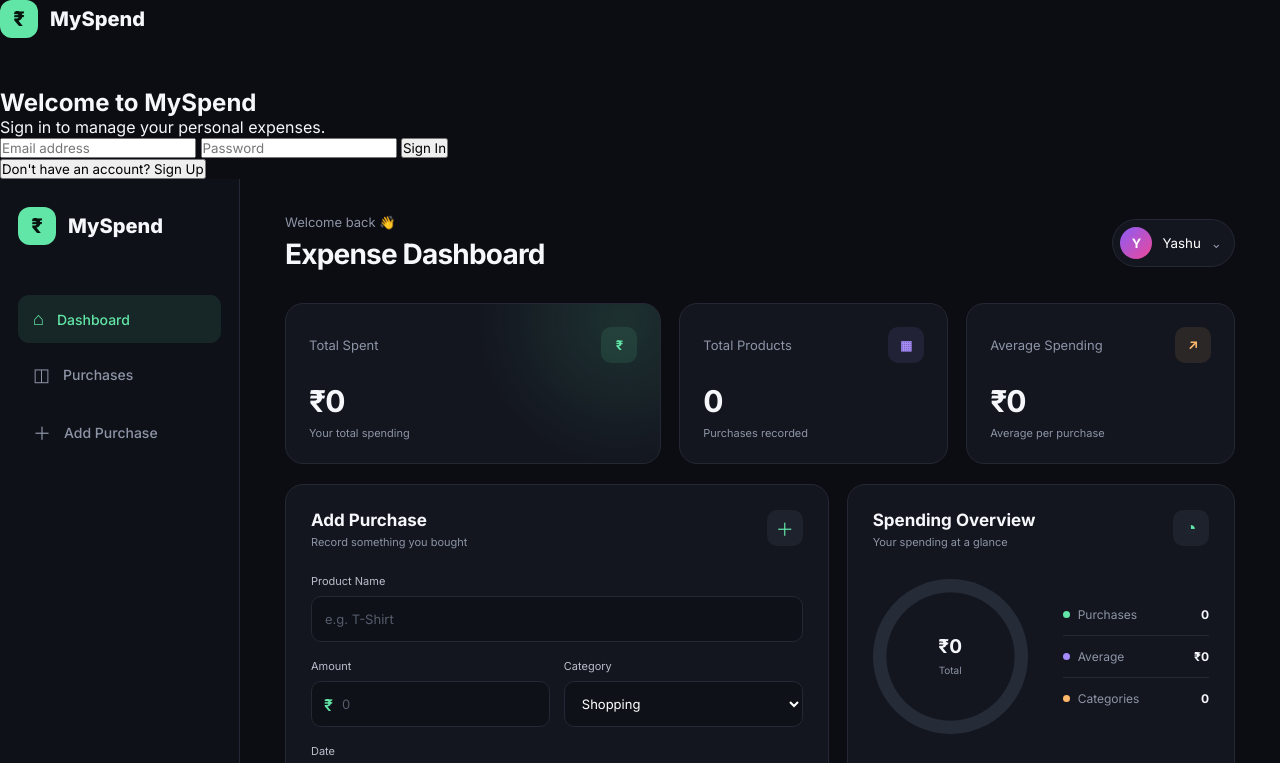
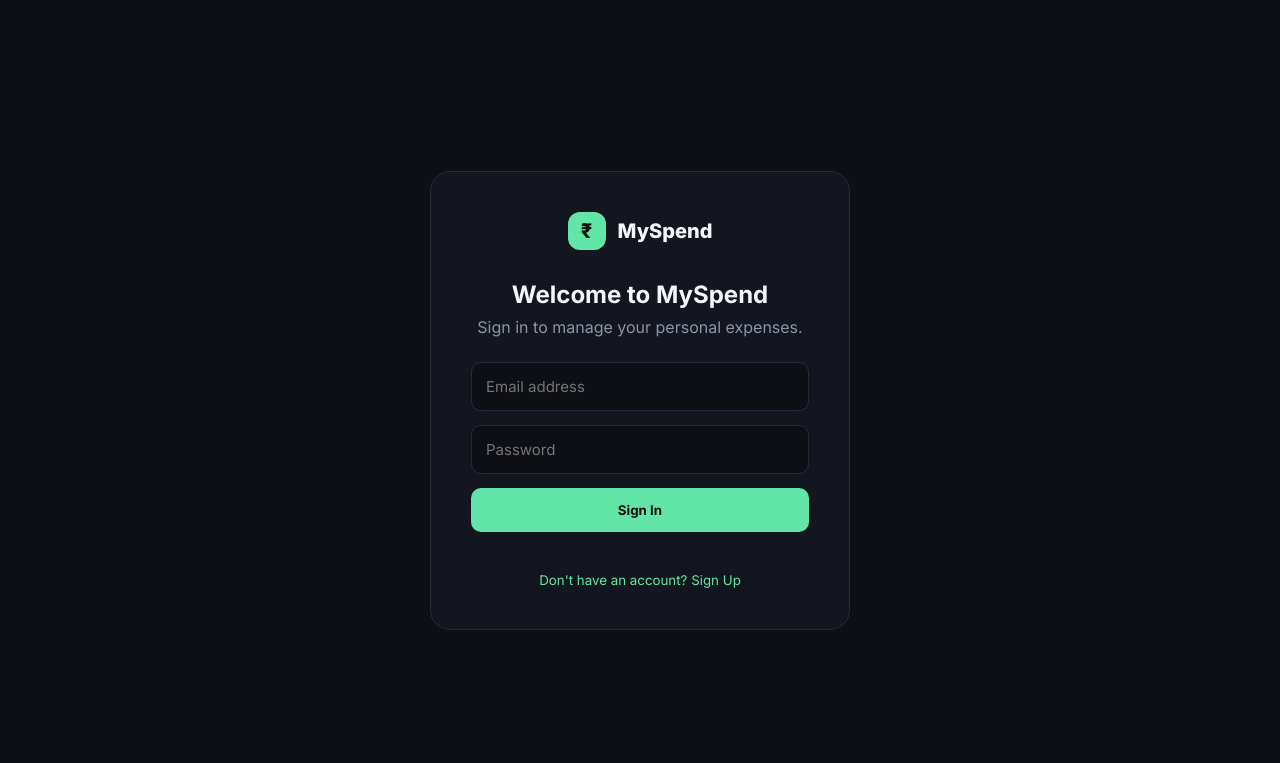
Before and after one commit to yaswanth0219/My-spend, a plain HTML site: page index.html in a window 1280 px wide. Shown: the top 763 px of the page. Drawn offline with nearby package versions, Linux system fonts and the light colour scheme; no server answers.

Commit message:
Update style.css

```diff
--- a/style.css
+++ b/style.css
@@ -810,3 +810,77 @@ nav {
     }
 
 }
+/* ==========================================
+   AUTH SCREEN
+========================================== */
+
+.auth-screen {
+    position: fixed;
+    inset: 0;
+    display: flex;
+    align-items: center;
+    justify-content: center;
+    background: #0d0f14;
+    z-index: 9999;
+}
+
+.auth-card {
+    width: min(420px, 90%);
+    padding: 40px;
+    background: #13161f;
+    border: 1px solid #252b37;
+    border-radius: 20px;
+    text-align: center;
+}
+
+.auth-card .logo {
+    justify-content: center;
+    margin-bottom: 30px;
+}
+
+.auth-card h2 {
+    margin-bottom: 8px;
+}
+
+.auth-card p {
+    color: #8d94a5;
+}
+
+#authForm {
+    display: flex;
+    flex-direction: column;
+    gap: 14px;
+    margin-top: 25px;
+}
+
+#authForm input {
+    padding: 14px;
+    border: 1px solid #252b37;
+    border-radius: 10px;
+    background: #0d0f14;
+    color: white;
+    font-size: 15px;
+}
+
+#authButton {
+    padding: 14px;
+    border: none;
+    border-radius: 10px;
+    background: #62e6a7;
+    color: #0d0f14;
+    font-weight: 700;
+    cursor: pointer;
+}
+
+.auth-toggle {
+    margin-top: 20px;
+    border: none;
+    background: transparent;
+    color: #62e6a7;
+    cursor: pointer;
+}
+
+.auth-error {
+    color: #ff6b6b !important;
+    min-height: 20px;
+}
```
